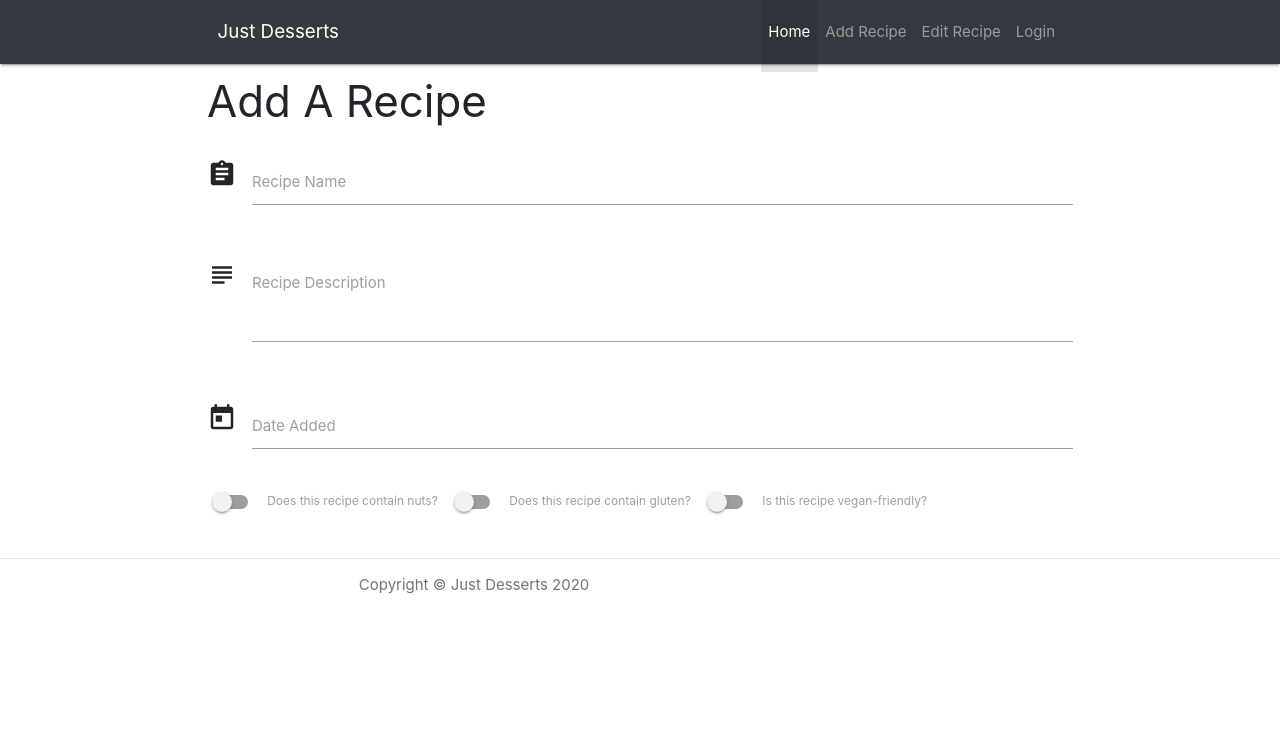
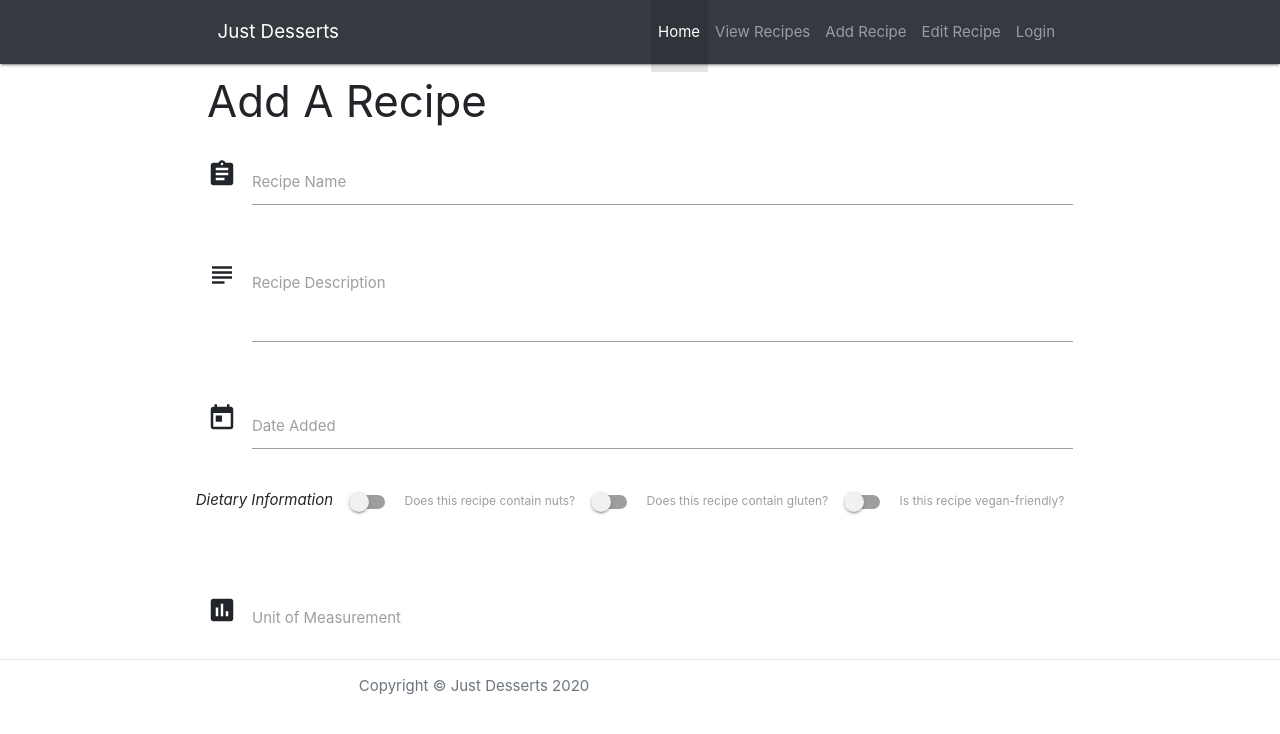
Before and after one commit to pmadden90/milestone-project-3-ci, a Flask app: page /add_recipe in a window 1280 px wide. Shown: the top 734 px of the page. Run offline with Flask 2, Linux system fonts and the light colour scheme; data that the repository does not hold is empty; some libraries are stand-ins or nearby versions.

Commit message:
Attempting to add options for units of measurement

```diff
--- a/app.py
+++ b/app.py
@@ -29,6 +29,8 @@
 
 @app.route('/add_recipe')
 def add_recipe():
+    _uom = mongo.db.units_of_measurement.find()
+    uom_list = [uom for uom in _uom]
     return render_template("addrecipe.html", recipes=mongo.db.desserts.find())
 
 if __name__ == '__main__':
--- a/templates/addrecipe.html
+++ b/templates/addrecipe.html
@@ -25,6 +25,7 @@
 			</div>
 		</div>
 		<div class="row">
+			<span><em>Dietary Information</em></span>
 			<div class="switch">
 				<label>
                   <input id="contains_nuts" name="contains_nuts" type="checkbox">
@@ -49,5 +50,22 @@
 		</div>
 	</form>
 </div>
-
+<br>
+<div class="row">
+	<form action="" method="POST" class="col s12">
+		<div class="row">
+			<div class="input-field col s12">
+				<i class="material-icons prefix">poll</i>
+				<select id="uom" name="unit_of_measurement">
+                <option value="" disabled selected>Choose your unit of measurement</option>
+                {% for uom in units_of_measurement %}
+                <option value="{{uom.uom_name}}">{{uom.uom_name}}</option>
+                {% endfor %}
+            </select>
+				<label>Unit of Measurement</label>
+			</div>
+		</div>
+		<br>
+    </form>
+</div>
 {% endblock %}
--- a/templates/base.html
+++ b/templates/base.html
@@ -41,6 +41,9 @@
 						<a class="nav-link" href="#">Home
 							<span class="sr-only">(current)</span>
 						</a>
+					</li>
+                    <li class="nav-item">
+						<a class="nav-link" href="/get_recipe">View Recipes</a>
 					</li>
 					<li class="nav-item">
 						<a class="nav-link" href="/add_recipe">Add Recipe</a>
@@ -109,6 +112,7 @@
 	<script type="text/javascript">
 		$(document).ready(function() {
             $('.collapsible').collapsible();
+            $('select').formSelect();
         });
 
         document.getElementById("matfix").addEventListener("click", function(e) {
@@ -116,8 +120,6 @@
         });
 
         $('.datepicker').pickadate({
-            selectMonths: true, // Creates a dropdown to control month
-            selectYears: 15, // Creates a dropdown of 15 years to control year,
             today: 'Today',
             clear: 'Clear',
             close: 'Ok',
```
Also changed, not shown: .theia/settings.json. Lines whose indentation alone changed are shown as unchanged.
